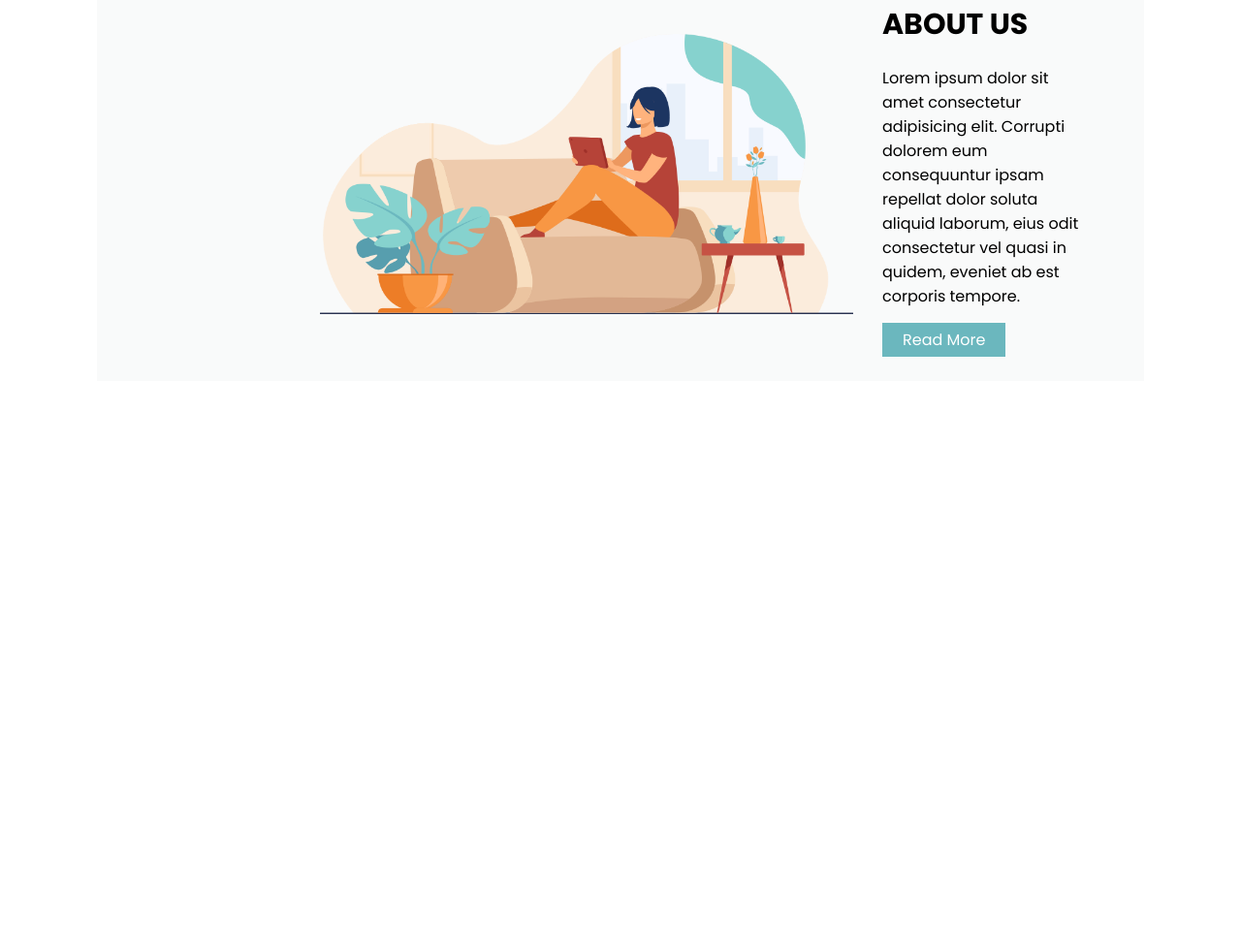
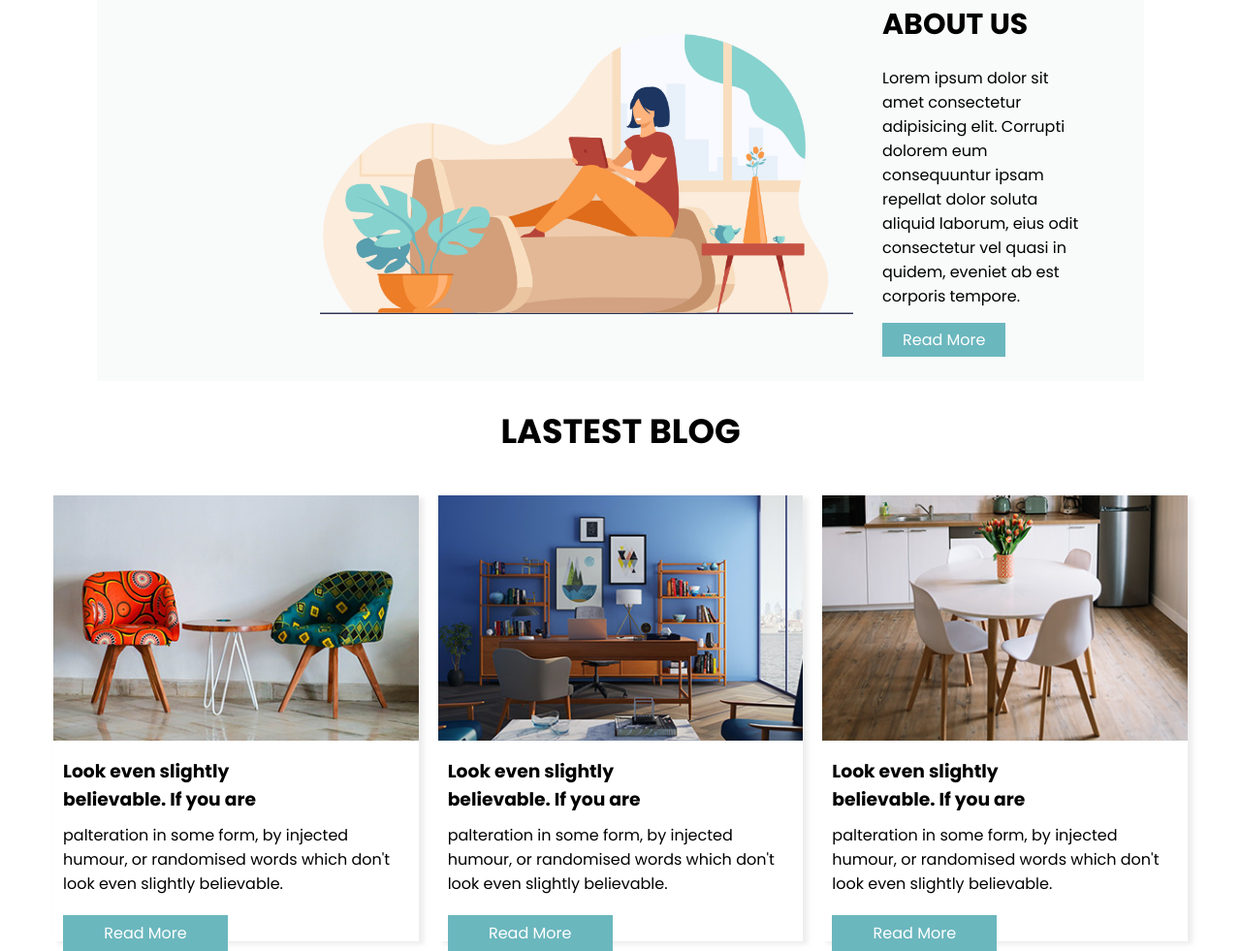
Before and after one commit to AleckDevv/AleckDevv-projeto-free-css-templates, a plain HTML site: page index.html in a window 1280 px wide. Shown: the part 1713-2694 px from the top of the page at 97% size. Before the commit the page ends 2106 px from the top, so only its background shows below. Drawn offline with Linux system fonts and the light colour scheme.

Commit message:
feito a área de blogs

```diff
--- a/assets/style/style.css
+++ b/assets/style/style.css
@@ -247,3 +247,50 @@ header {
    margin-bottom: 20px;
    border-radius: 5px;
 }
+
+.layout_blog {
+   width: 1200px;
+   max-width: 1170px;
+   margin: auto;
+   margin-top: 40px;
+}
+
+.blog {
+   font-size: 35px;
+   text-align: center;
+   text-transform: uppercase;
+   margin-top: 25px;
+}
+
+.colunas_blog {
+   display: grid;
+   grid-template-columns: repeat(3, 1fr);
+   gap: 20px;
+}
+
+.blog_item {
+   display: flex;
+   flex-direction: column;
+   box-shadow: 5px 3px 5px rgba(219, 219, 219, 0.5);
+}
+
+.blog_item img {
+   width: 100%;
+   height: auto;
+}
+
+.descricao_blog {
+   display: flex;
+   flex-direction: column;
+   padding: 10px;
+   height: 200px;
+   background-color: #fff;
+}
+
+.descricao_blog h3 {
+   margin-bottom: 10px;
+}
+
+.descricao_blog .link2 {
+   margin-top: 20px;
+}
--- a/index.html
+++ b/index.html
@@ -226,9 +226,60 @@
           tempore.
         </p>
 
-        <a class="link2" href="#" >Read More</a>
+        <a class="link2" href="#">Read More</a>
       </div>
     </section>
+
+    <h3 class="blog">lastest blog</h3>
+
+    <section class="layout_blog">
+      <div class="colunas_blog">
+        <!-- Bloco único contendo imagem e descrição -->
+        <div class="blog_item">
+          <div>
+            <img src="assets/images/b1.jpg" alt="" />
+          </div>
+          <div class="descricao_blog">
+            <h3>
+              Look even slightly <br />
+              believable. If you are
+            </h3>
+            palteration in some form, by injected humour, or randomised words
+            which don't look even slightly believable.
+            <a class="link2" href="">Read More</a>
+          </div>
+        </div>
+        <div class="blog_item">
+          <div>
+            <img src="assets/images/b2.jpg" alt="" />
+          </div>
+          <div class="descricao_blog">
+            <h3>
+              Look even slightly <br />
+              believable. If you are
+            </h3>
+            palteration in some form, by injected humour, or randomised words
+            which don't look even slightly believable.
+            <a class="link2" href="">Read More</a>
+          </div>
+        </div>
+        <div class="blog_item">
+          <div>
+            <img src="assets/images/b3.jpg" alt="" />
+          </div>
+          <div class="descricao_blog">
+            <h3>
+              Look even slightly <br />
+              believable. If you are
+            </h3>
+            palteration in some form, by injected humour, or randomised words
+            which don't look even slightly believable.
+            <a class="link2" href="">Read More</a>
+          </div>
+        </div>
+      </div>
+    </section>
+
     <script src="assets/js/script.js"></script>
   </body>
 </html>
```
